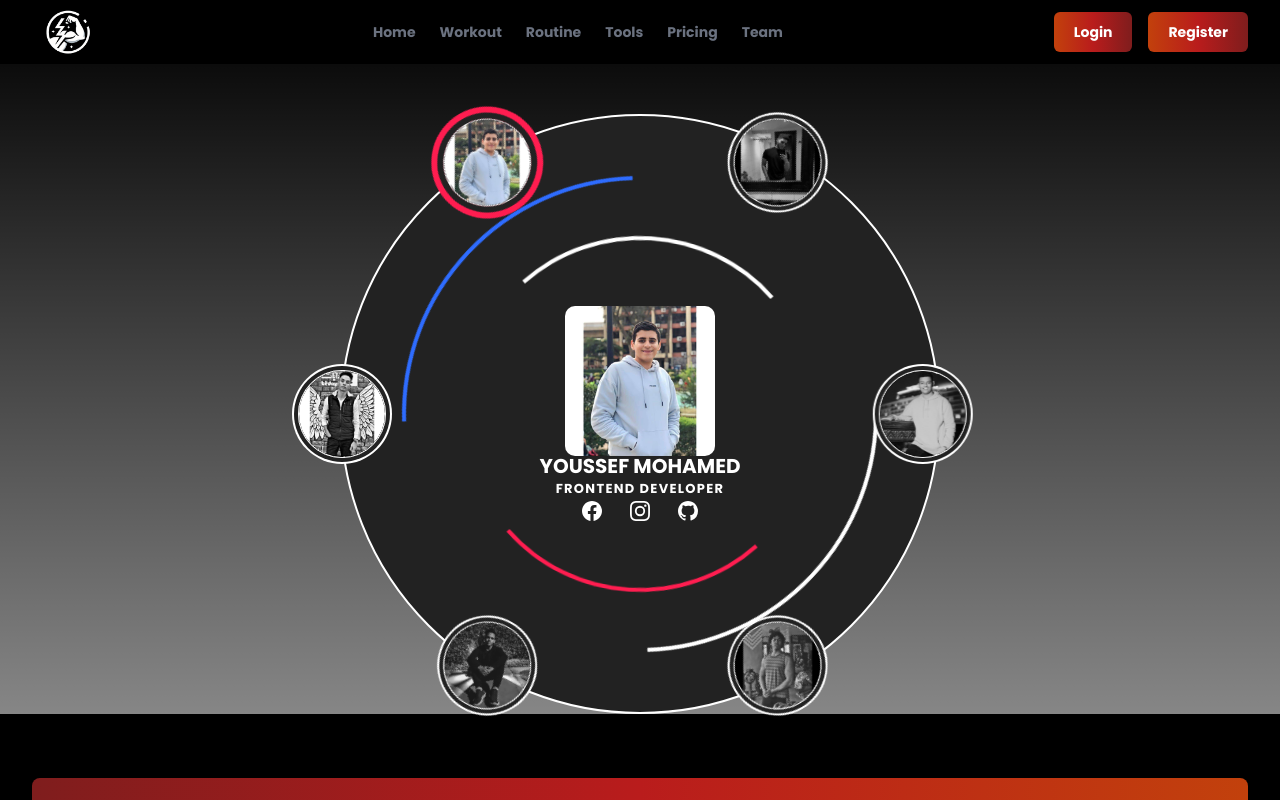
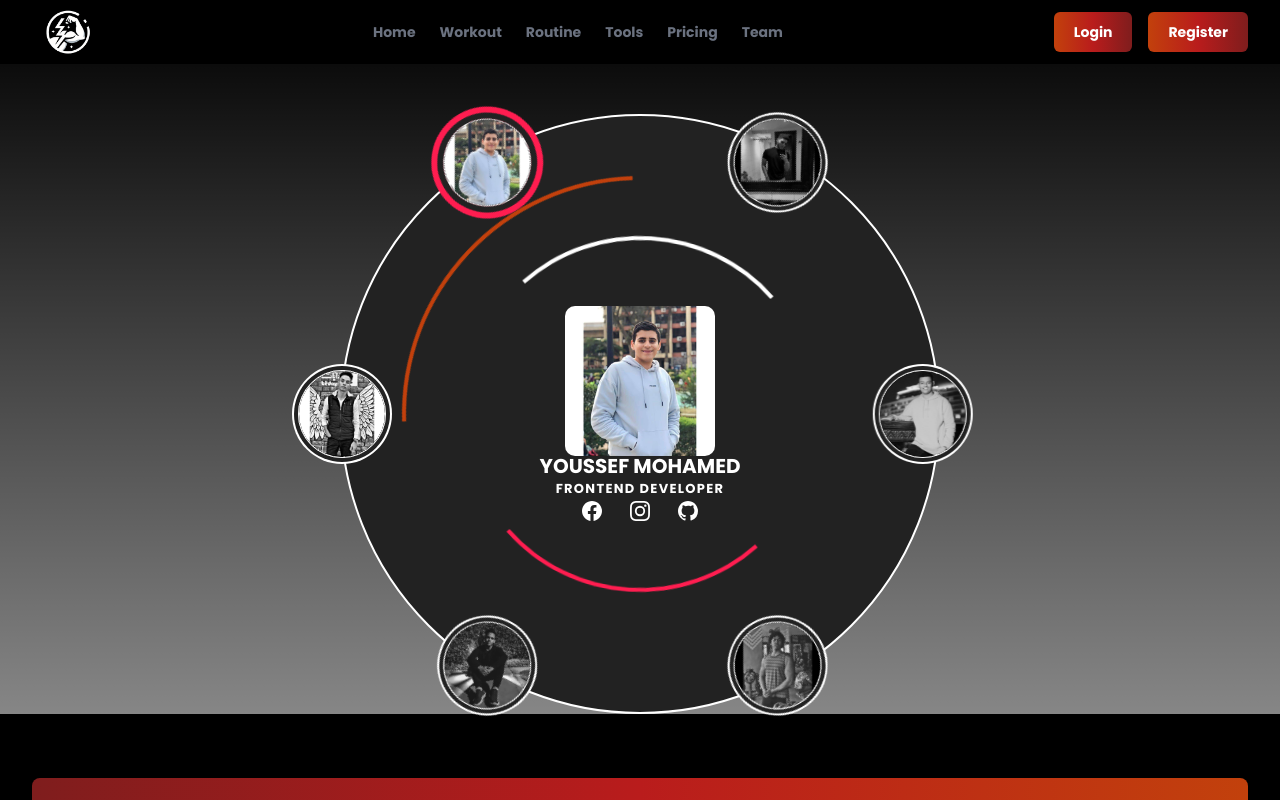
Before and after one commit to seifashraf001/muscle-gen-buildable, a Next.js app: page /Team in a window 1280 px wide. Shown: the top 800 px of the page. Built offline with nearby package versions, Linux system fonts and the light colour scheme; no server answers.

Commit message:
changed lines colors in the team page

```diff
--- a/app/Team/page.css
+++ b/app/Team/page.css
@@ -79,8 +79,7 @@
   position: absolute;
   inset: 60px;
   border: 4px solid transparent;
-  border-left: 4px solid #2e6cff;
-  border-right: 4px solid #fff;
+  border-left: 4px solid #c2400c;
   border-radius: 50%;
   animation: animate_01 5s linear infinite;
   z-index: 1;
```
